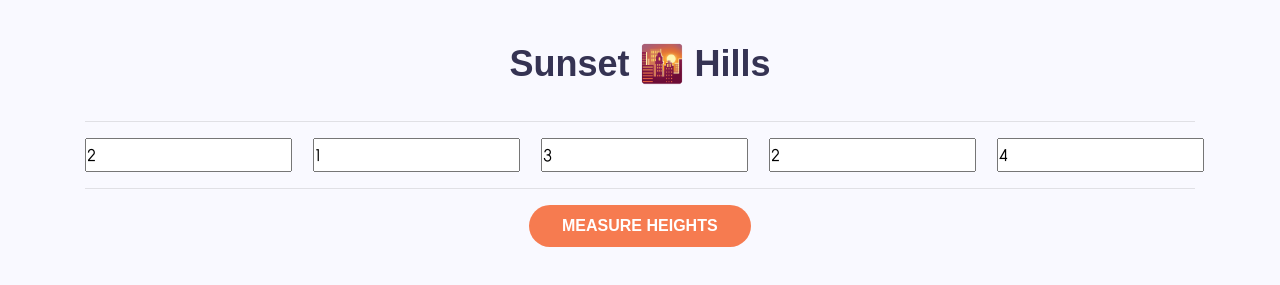
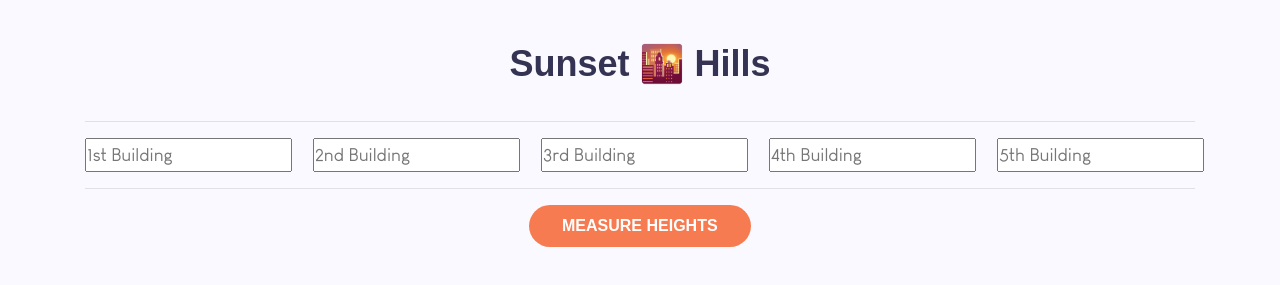
Before and after one commit to helloshyann/SunsetHillsMiniSite, a plain HTML site: page Solve.html in a window 1280 px wide. Shown: the part 69-354 px from the top of the page. Drawn offline with nearby package versions, Linux system fonts and the light colour scheme; a web font is replaced by a local one.

Commit message:
Update Solve.html

```diff
--- a/Solve.html
+++ b/Solve.html
@@ -71,19 +71,19 @@
         <!--Input Row-->
         <div class="row">
             <div class="col text-center">
-                <input type="number" id="bld1" placeholder="1st Building" value="2">
+                <input type="number" id="bld1" placeholder="1st Building">
             </div>
             <div class="col text-center">
-                <input type="number" id="bld2" placeholder="2nd Building" value="1">
+                <input type="number" id="bld2" placeholder="2nd Building">
             </div>
             <div class="col text-center">
-                <input type="number" id="bld3" placeholder="3rd Building" value="3">
+                <input type="number" id="bld3" placeholder="3rd Building">
             </div>
             <div class="col text-center">
-                <input type="number" id="bld4" placeholder="4th Building" value="2">
+                <input type="number" id="bld4" placeholder="4th Building">
             </div>
             <div class="col text-center">
-                <input type="number" id="bld5" placeholder="5th Building" value="4">
+                <input type="number" id="bld5" placeholder="5th Building">
             </div>
         </div>
 
```
